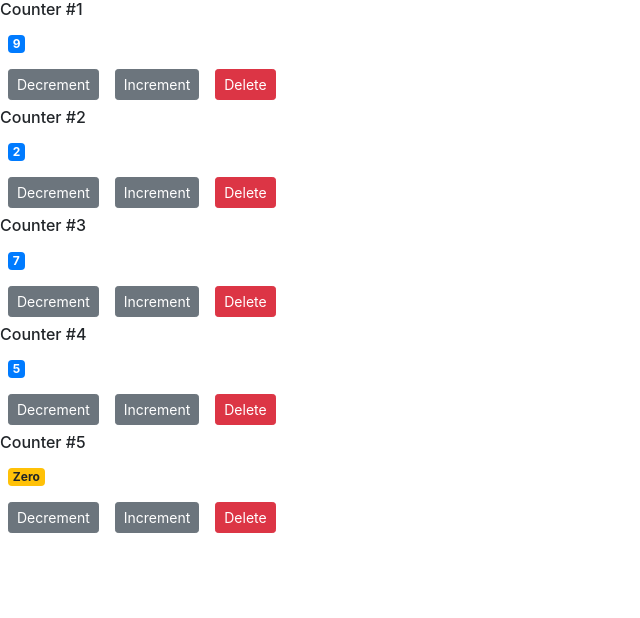
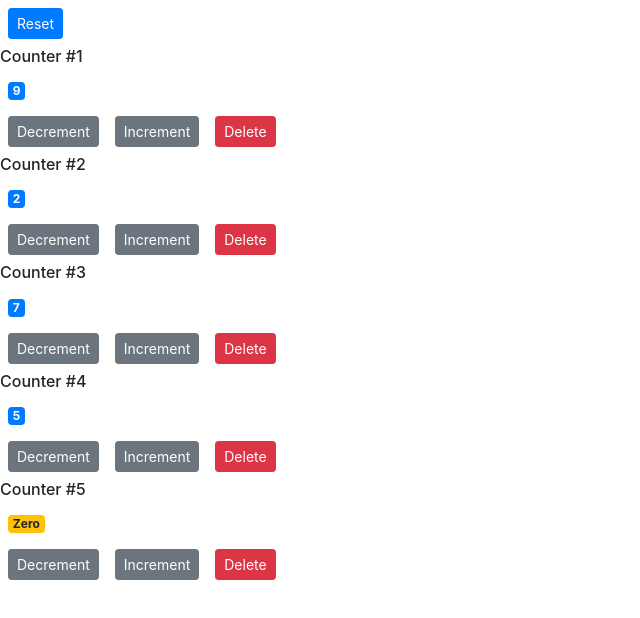
Before and after one commit to UchiTesting/MH-React, a React (Create React App) app in the folder counter-app/: page / in a window 1280 px wide. Shown: the top 618 px of the page, without its empty margins (0-640 px from the left). Built offline with nearby package versions, Linux system fonts and the light colour scheme.

Commit message:
Showcase of the effect of the lack of Single source of truth on Counter component.

```diff
--- a/counter-app/src/components/counterSet.jsx
+++ b/counter-app/src/components/counterSet.jsx
@@ -16,6 +16,7 @@
     render() {
         return (
             <div>
+                <button onClick={this.handleReset} className="btn btn-primary btn-sm m-2">Reset</button>
                 {this.state.counters.map(counter =>
                 <Counter
                     key={counter.id}
@@ -32,6 +33,15 @@
         const counters = this.state.counters.filter(c => c.id !== counterId);
         this.setState({counters});
     }
+
+    handleReset = () => {
+        const counters = this.state.counters.map( c => {
+            c.value = 0;
+            return c;
+        });
+
+        this.setState({counters});
+    }
 }
 
 export default CounterSet
```
